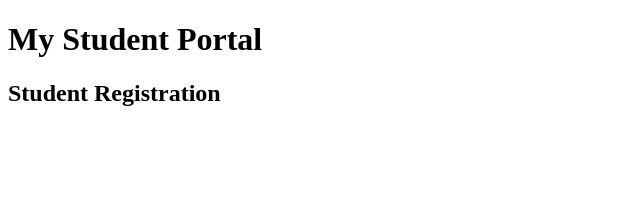
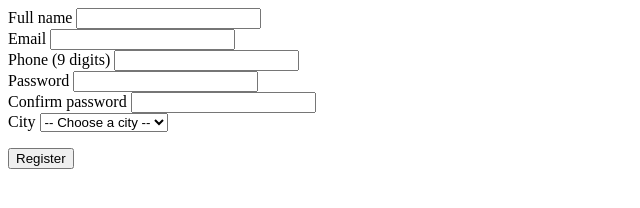
Before and after one commit to liz8888-ai/csit248-portal-5001, a plain HTML site: page index.html in a window 1280 px wide. Shown: the whole page, without its empty margins (0-640 px from the left). Drawn offline with Linux system fonts and the light colour scheme.

Commit message:
Add registration form fields, labels and city select

```diff
--- a/index.html
+++ b/index.html
@@ -1,30 +1,45 @@
+        <form id="registrationForm" novalidate>
 
-<!DOCTYPE html>
-<html lang="en">
-<head>
-    <meta charset="UTF-8">
-    <meta name="viewport" content="width=device-width, initial-scale=1.0">
-    <title>Student Registration</title>
-    <link rel="stylesheet" href="style.css">
-    <script src="app.js" defer></script>
-</head>
-<body>
+            <div class="field">
+                <label for="fullName">Full name</label>
+                <input type="text" id="fullName" name="fullName">
+                <span id="nameCounter"></span>
+            </div>
 
-    <header>
-        <h1>My Student Portal</h1>
-    </header>
+            <div class="field">
+                <label for="email">Email</label>
+                <input type="email" id="email" name="email">
+            </div>
 
-    <main>
-        <h2>Student Registration</h2>
+            <div class="field">
+                <label for="phone">Phone (9 digits)</label>
+                <input type="tel" id="phone" name="phone">
+            </div>
 
-        <form id="registrationForm" novalidate>
-            <!-- Form fields will be added later -->
+            <div class="field">
+                <label for="password">Password</label>
+                <input type="password" id="password" name="password">
+            </div>
+
+            <div class="field">
+                <label for="confirmPassword">Confirm password</label>
+                <input type="password" id="confirmPassword" name="confirmPassword">
+            </div>
+
+            <div class="field">
+                <label for="city">City</label>
+                <select id="city" name="city">
+                    <option value="">-- Choose a city --</option>
+                    <option value="Tashkent">Tashkent</option>
+                    <option value="Samarkand">Samarkand</option>
+                    <option value="Bukhara">Bukhara</option>
+                    <option value="Namangan">Namangan</option>
+                </select>
+            </div>
+
+            <p id="cityMessage"></p>
+
+            <button type="submit">Register</button>
         </form>
 
         <ul id="errorList"></ul>
-        <p id="cityMessage"></p>
-        <p id="nameCounter"></p>
-    </main>
-
-</body>
-</html>
```
